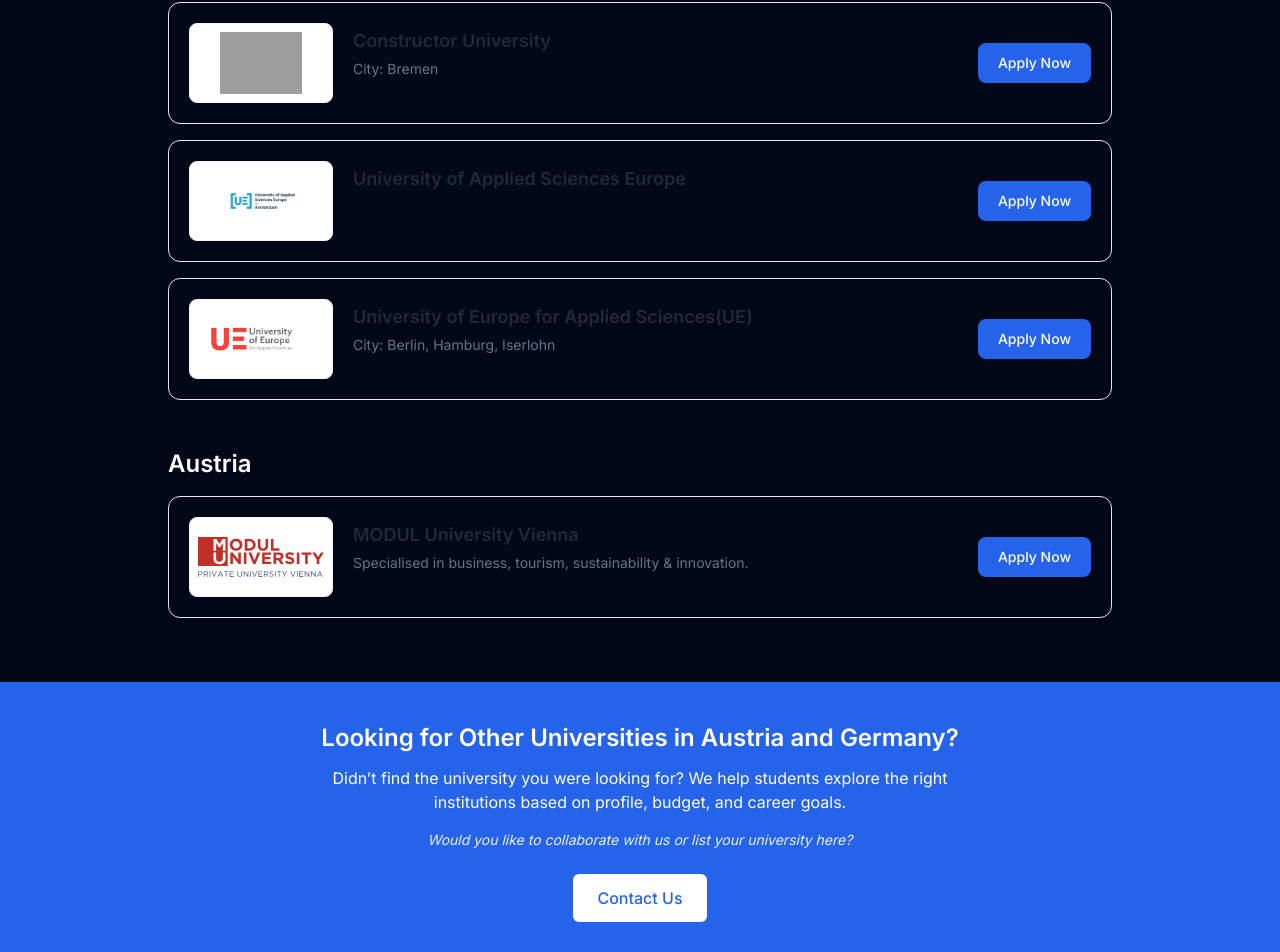
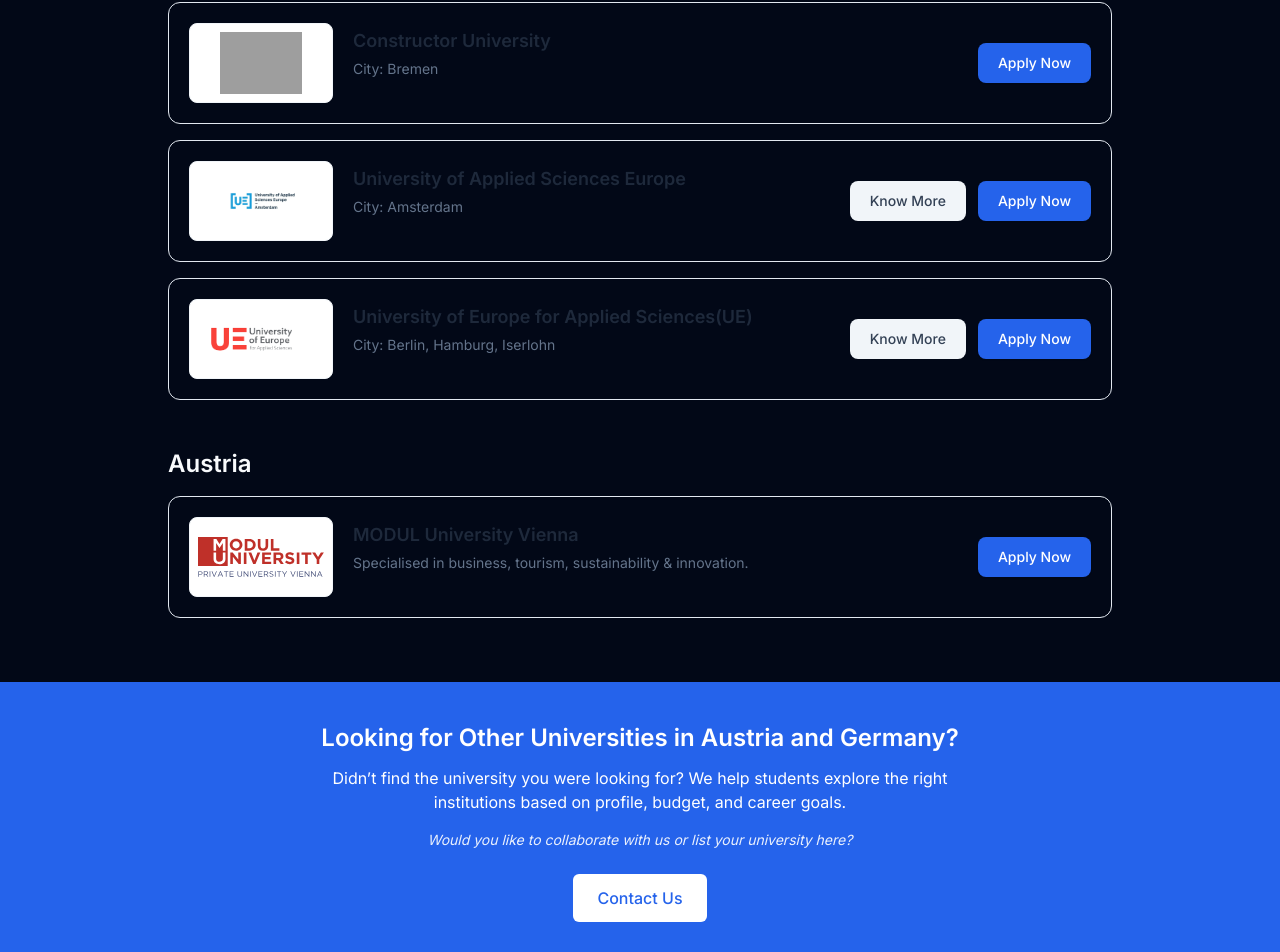
Before and after one commit to thegermanguys/tgg-nepal, a Next.js app: page /partnered-universities in a window 1280 px wide. Shown: the part 1175-2127 px from the top of the page. Built offline with nearby package versions, Linux system fonts and the light colour scheme; grey boxes are pictures that could not be loaded.

Commit message:
Update GISMA, BSBI, UE, EU marketing landing page

```diff
--- a/app/partnered-universities/page.js
+++ b/app/partnered-universities/page.js
@@ -131,7 +131,7 @@
             name="Gisma University of Europe of Applied Sciences"
             desc="City: Berlin, Potsdam"
             logo="/assets/Gisma.png"
-            knowMoreLink="https://iapro.my.salesforce-sites.com/comarketing/CoMarketingCampaign?campaign=701Tf00000Tdv2O#getintouch-form-0"
+            knowMoreLink="https://iapro.my.salesforce-sites.com/comarketing/CoMarketingCampaign?campaign=701Tf00000Tdv2O&agent=005Tf000005sugfIAA"
             formLink="https://docs.google.com/forms/d/e/1FAIpQLSc8HMuqwMJpLGNJ6HjfUa1PkkLFr1kLfV3oQD6HNeffXp3zQA/viewform"
           />
 
@@ -139,7 +139,7 @@
             name="Berlin School of Business and Innovation (BSBI)"
             desc="City: Berlin"
             logo="/assets/bsbi.svg"
-            knowMoreLink="https://iapro.my.salesforce-sites.com/comarketing/CoMarketingCampaign?campaign=701Tf00000Tdv2P"
+            knowMoreLink="https://iapro.my.salesforce-sites.com/comarketing/CoMarketingCampaign?campaign=701Tf00000Tdv2P&agent=005Tf000005sugfIAA"
             formLink="https://docs.google.com/forms/d/e/1FAIpQLSc8HMuqwMJpLGNJ6HjfUa1PkkLFr1kLfV3oQD6HNeffXp3zQA/viewform"
           />
 
@@ -152,7 +152,9 @@
 
           <UniversityCard
             name="University of Applied Sciences Europe"
+            desc="City: Amsterdam"
             logo="/assets/IC-UE-Logo.png"
+            knowMoreLink="https://iapro.my.salesforce-sites.com/comarketing/CoMarketingCampaign?campaign=701Tf00000Tdv2T&agent=005Tf000005sugfIAA"
             formLink="https://docs.google.com/forms/d/e/1FAIpQLSc8HMuqwMJpLGNJ6HjfUa1PkkLFr1kLfV3oQD6HNeffXp3zQA/viewform"
           />
 
@@ -160,6 +162,7 @@
             name="University of Europe for Applied Sciences(UE)"
             desc="City: Berlin, Hamburg, Iserlohn"
             logo="/assets/UE-DE.png"
+            knowMoreLink="https://iapro.my.salesforce-sites.com/comarketing/CoMarketingCampaign?campaign=701Tf00000Tdv2Q&agent=005Tf000005sugfIAA"
             formLink="https://docs.google.com/forms/d/e/1FAIpQLSc8HMuqwMJpLGNJ6HjfUa1PkkLFr1kLfV3oQD6HNeffXp3zQA/viewform"
           />
 
```
